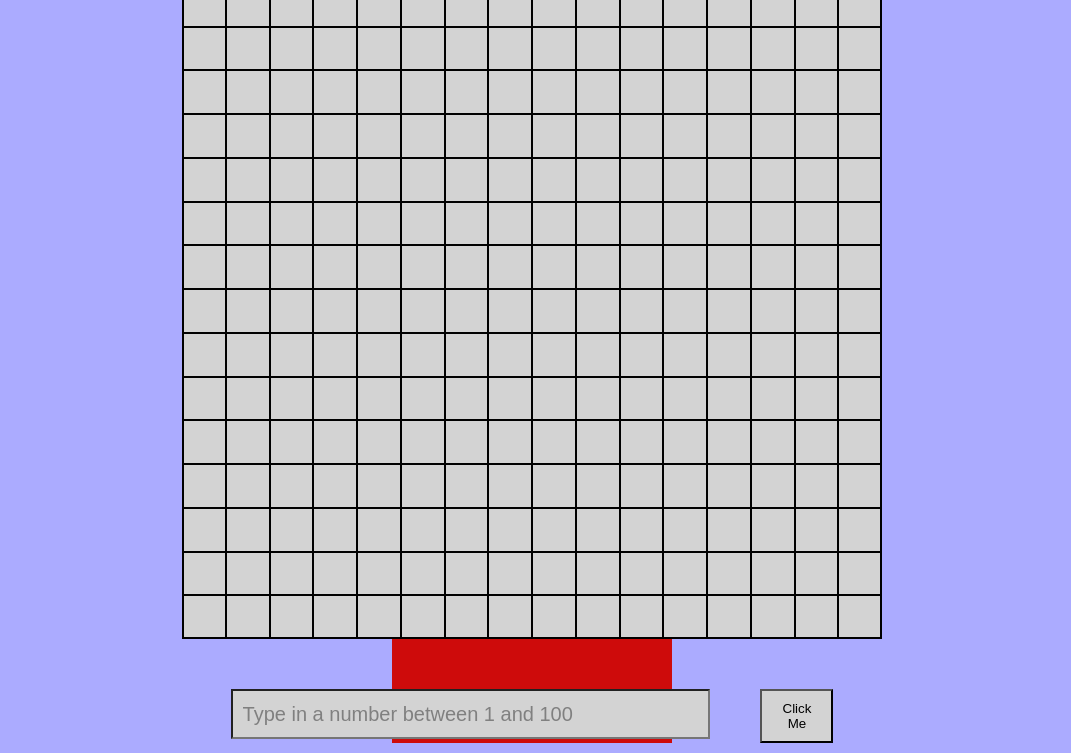
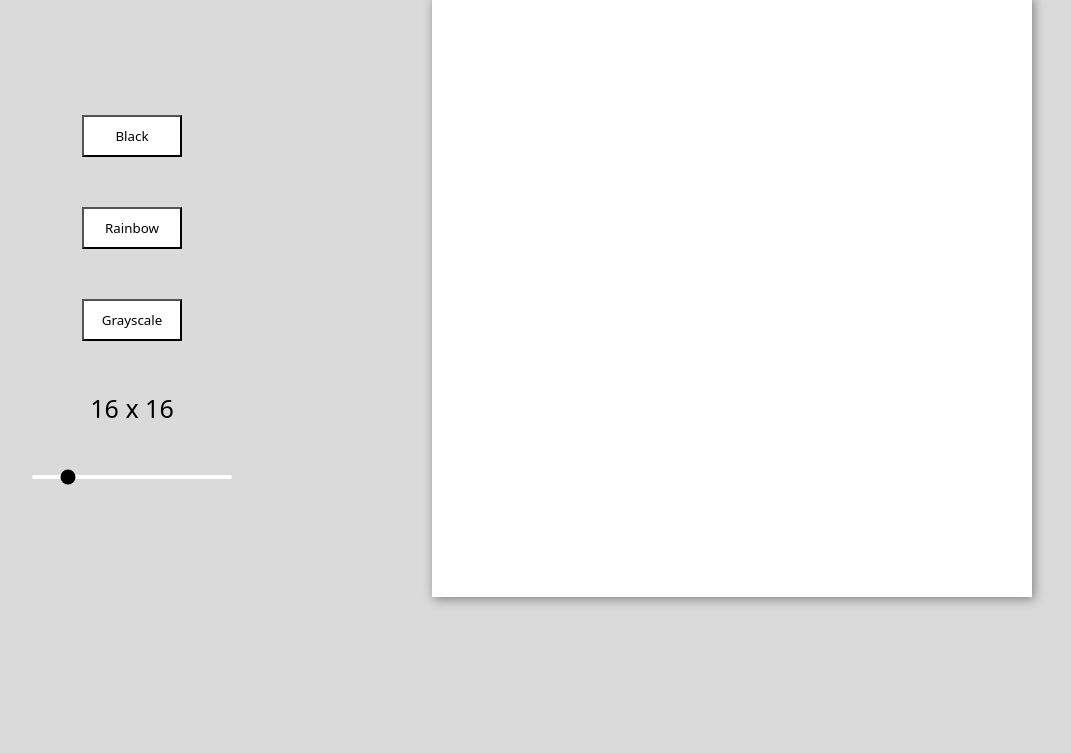
Before and after one commit to JosePerezYoel/etch-a-sketch, a plain HTML site: page index.html in a window 1280 px wide. Shown: the part 171-924 px from the top of the page, without its empty margins (108-1179 px from the left). After the commit the page ends 800 px from the top, so only its background shows below. Drawn offline with Linux system fonts and the light colour scheme.

Commit message:
Major Changes

```diff
--- a/index.html
+++ b/index.html
@@ -11,15 +11,19 @@
 </head>
 
 <body>
+    <h1>Etch-A-Sketch</h1>
     <div class="container">
-    <h1>Etch a Sketch</h1>
+    <div class="controls">
+        <button class="black">Black</button>
+        <button class="rainbow">Rainbow</button>
+        <button class="grayscale">Grayscale</button>
+
+        <div class="slider-number">16 x 16</div>
+        <input type="range" class="slider" min="1">
+    </div>
     <div class="grid">
     </div>
-    <div class="get-user-input">
-        <input type="text" onfocus="this.value=''" value="Type in a number between 1 and 100">
-        <button>Click Me</button>
-    </div>
-    </div>
 
+</div>
 </body>
 </html>
--- a/main.js
+++ b/main.js
@@ -1,22 +1,46 @@
 function main() {
-    createGrid(16);
-    draw();
-    const input = document.querySelector('input');
-    const button = document.querySelector('button');
+    const slider = document.querySelector('.slider');
+    const blackButton = document.querySelector('.black')
+    const rainbowButton = document.querySelector('.rainbow');
+    const grayScaleButton = document.querySelector('.grayscale');
 
-    button.addEventListener('click', function () {
-        if (input.value > 100) {
-            alert("Type in a number between 1 and 100");
-        }
-        else {
-            resetGrid();
-            createGrid(parseInt(input.value));
-            draw();
-        }
+    let color;
+    blackButton.onclick = (e) => {
+
+        draw('black');
+        color = 'black';
+    };
+    rainbowButton.onclick = () => {
+        draw('rainbow');
+        color = 'rainbow';
+    }
+
+    grayScaleButton.onclick = () => {
+        draw('grayscale');
+        color = 'grayscale';
+    }
+
+    slider.value = 16;
+    createGrid(slider.value);
+    draw('black');
+    slider.onmousemove = (e) => changeSliderNumber(e.target.value);
+    slider.addEventListener('change', function(e) {
+        resetGrid();
+        createGrid(slider.value);
+        draw(color);
     });
+
+}
+
+function changeSliderNumber(value) {
+    const sliderNumber = document.querySelector('.slider-number');
+    sliderNumber.textContent = `${value} x ${value}`;
 }
 
 function createGrid(numCells) {
+
+
+
     const grid = document.querySelector('.grid');
     const sizeOfCells = grid.offsetWidth / numCells;
     for (let i = 0; i < numCells; i++) {
@@ -40,13 +64,38 @@ function resetGrid() {
     rows.forEach(row => row.remove());
 }
 
-function draw() {
+function draw(option) {
     const cells = document.querySelectorAll('.cell');
-    cells.forEach(cell => cell.addEventListener('mouseover', function () {
-        cell.style.backgroundColor = 'black';
-    }));
 
+    if (option === 'rainbow') {
+        cells.forEach(cell => cell.addEventListener('mouseover', function () {
+            cell.style.backgroundColor = `rgb(${Math.random() * (255 - 0) + 0},${Math.random() * (255 - 0) + 0},${Math.random() * (255 - 0) + 0})`;
+        }));
+    }
+
+    else if (option === 'black') {
+        cells.forEach(cell => cell.addEventListener('mouseover', function () {
+            cell.style.backgroundColor = `rgb(20,20,20)`;
+        }));
+    }
+
+    else if (option === 'grayscale') {
+        let value = 90;
+        cells.forEach(cell => cell.addEventListener('mouseover', function () {
+            if (value > 0) {
+                value = value - 5;
+            }
+            else {
+                value = 90;
+            }
+            cell.style.backgroundColor = `rgb(${value}%,${value}%,${value}%)`;
+        }));
+    }
 
 }
 
+
+
+
+
 main();
--- a/styles.css
+++ b/styles.css
@@ -4,65 +4,67 @@
     box-sizing: border-box;
     padding: 0px;
     margin: 0px;
+    font-family: system-ui, -apple-system, BlinkMacSystemFont, 'Segoe UI', Roboto, Oxygen, Ubuntu, Cantarell, 'Open Sans', 'Helvetica Neue', sans-serif;
 }
+
 body {
-    background-color: rgba(0, 0, 255, 0.329);
+    background-color: rgb(218, 218, 219);
 }
 .container {
     display: flex;
     align-items: center;
     justify-content: center;
-    flex-direction: column;
-    gap: 50px;
-    background-color: rgb(206, 11, 11);
-    margin: 10px 500px;
-}
-h1 {
-    position: absolute;
-    top: 0px;
-    padding: 20px;
-    color: rgba(255, 255, 0, 0.842);
-    font-size: 50px;
-    font-style: italic;
+    flex-direction: row;
+    gap: 200px;
+
 }
 
+h1 {
+    font-size: 50px;
+    text-align: center;
+    padding: 50px;
+}
 .grid {
-    margin-top: 100px;
-    background-color: lightgray;
+    background-color: white;
     display: flex;
-    width: 700px;
-    height: 700px;
+    width: 600px;
+    height: 600px;
     justify-content: center;
     align-items: center;
-    border: solid black 2px;
+    box-shadow: 2px 2px 10px gray;
+
 }
 
-.get-user-input {
+.controls {
     display: flex;
+    flex-direction: column;
+    align-items: center;
     gap: 50px;
 }
 
-input {
-    height: 50px;
-    text-align: left;
-    font-size: 20px;
-    background-color: lightgray;
-    width: 500px;
+
+.slider {
+    height: 4px;
+    appearance: none;
+    width: 200px;
     color: gray;
-    padding-left: 10px;
+    accent-color: black;
+    border-radius: 25px;
+    cursor: pointer;
+}
+
+.slider-number {
+    text-align: center;
+    font-size: 25px;
 }
 
 
 
-
-.grid .cell {
-    border: solid black 1px;
-
-}
-
 button {
     padding: 10px;
-    background-color: lightgray;
+    background-color: white;
+    max-width: 100px;
+    min-width: 100px;
 }
 
 button:hover {
```
